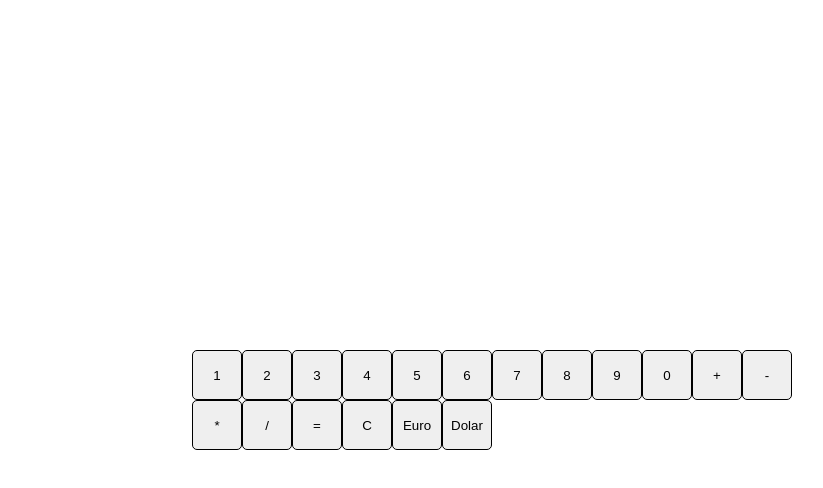
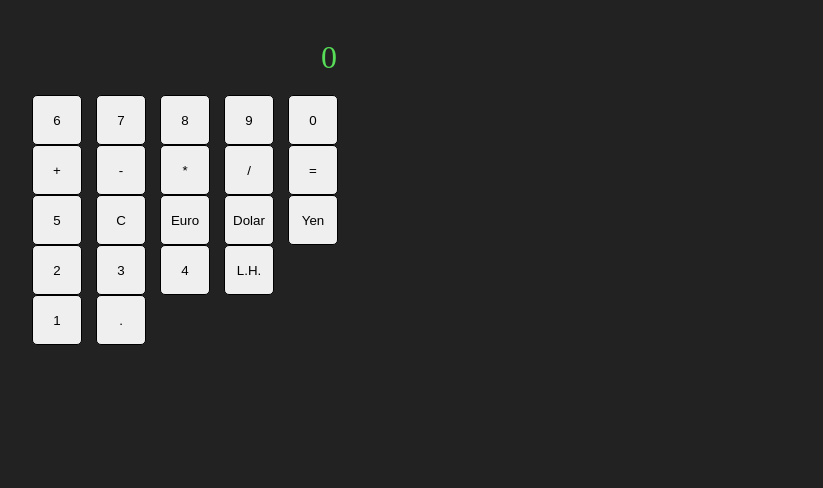
Before and after one commit to BryanJPJ/Calculator, a Vue app: page / in a window 1280 px wide. Shown: the top 488 px of the page, without its empty margins (448-1271 px from the left). Built offline with nearby package versions, Linux system fonts and the light colour scheme.

Commit message:
currency exchange is functional and we start adding styles

```diff
--- a/src/assets/main.css
+++ b/src/assets/main.css
@@ -1,35 +1,47 @@
-@import './base.css';
-
-#app {
-  max-width: 1280px;
-  margin: 0 auto;
-  padding: 2rem;
-
-  font-weight: normal;
+body {
+  background-color: #222222;
+  width: 360px;
+  box-sizing: border-box;
+  padding: 20px;
+  margin: auto;
 }
-
-a,
-.green {
-  text-decoration: none;
-  color: hsla(160, 100%, 37%, 1);
-  transition: 0.4s;
+p {
+  text-align: right;
+  color: rgb(87, 221, 87);
+  font-size: 32px;
+  width: 290px;
+  height: 75px;
+  margin: auto;
+  line-height: 75px;
 }
-
-@media (hover: hover) {
-  a:hover {
-    background-color: hsla(160, 100%, 37%, 0.2);
-  }
+main {
+  display: grid;
+  width: 100%;
+  /* grid-template: repeat(5, 1fr), repeat(5, 1fr); */
+  grid-template-columns: 1fr 1fr 1fr 1fr 1fr;
+  grid-template-rows: 1fr 1fr 1fr 1fr 1fr;
 }
-
-@media (min-width: 1024px) {
-  body {
-    display: flex;
-    place-items: center;
-  }
-
-  #app {
-    display: grid;
-    grid-template-columns: 1fr 1fr;
-    padding: 0 2rem;
-  }
+#oneKey {
+grid-column: 1 / 2;
+grid-row: 5 / 6;
 }
+#dotKey {
+  grid-column: 2 / 3;
+  grid-row: 5 / 6;
+}
+#twoKey {
+  grid-column: 1 / 2;
+  grid-row: 4 / 5;
+}
+#threeKey {
+  grid-column: 2 / 3;
+  grid-row: 4 / 5;
+}
+#fourKey {
+  grid-column: 3 / 4;
+  grid-row: 4 / 5;
+}
+#fiveKey {
+  grid-column: 1 / 2;
+  grid-row: 3 / 4;
+}
--- a/src/components/ButtonsCurrencyConversion.vue
+++ b/src/components/ButtonsCurrencyConversion.vue
@@ -5,6 +5,8 @@ defineEmits(['inFocus', 'addToDisplay'])
 <template>
     <button id="euroCurrency" @click="$emit('addToDisplay', 'Euro')">Euro</button>
     <button id="euroCurrency" @click="$emit('addToDisplay', 'Dolar')">Dolar</button>
+    <button id="euroCurrency" @click="$emit('addToDisplay', 'Yen')">Yen</button>
+    <button id="euroCurrency" @click="$emit('addToDisplay', 'Lempira')">L.H.</button>
 </template>
 
 <style scoped>
--- a/src/components/ButtonsOperationsBasics.vue
+++ b/src/components/ButtonsOperationsBasics.vue
@@ -33,6 +33,7 @@ defineEmits(['inFocus', 'addToDisplay'])
     <button id="heightKey" @click="$emit('addToDisplay', 8)">8</button>
     <button id="nineKey" @click="$emit('addToDisplay', 9)">9</button>
     <button id="zeroKey" @click="$emit('addToDisplay', 0)">0</button>
+    <button id="dotKey" @click="$emit('addToDisplay', '.')">.</button>
     <button id="additionKey" @click="$emit('addToDisplay', '+')">+</button>
     <button id="subtractionKey" @click="$emit('addToDisplay', '-')">-</button>
     <button id="multiplicationKey" @click="$emit('addToDisplay','*')">*</button>
--- a/src/components/Display.vue
+++ b/src/components/Display.vue
@@ -32,14 +32,18 @@ const addToDisplay = function (element) {
         showOnDisplay.value = 0;
         textOnDisplay.value = "";
       } else {
-        let currentCurrencies = textOnDisplay.value.replace(/[0-9]+/g, "");
-        let currentAmount = textOnDisplay.value.replace(/[^0-9]+/g, "");
+        let currentCurrencies = textOnDisplay.value.replace(/[0-9.]+/g, "");
+        let currentAmount = textOnDisplay.value.replace(/[^0-9.]+/g, "");
         let destinyCurrencies = element;
         const mapCurrencies = currencyValue.map(el => el.coin)
         const indexOriginCurrencies = mapCurrencies.indexOf(currentCurrencies)
         const indexDestinyCurrencies = mapCurrencies.indexOf(destinyCurrencies)
         let valueChange = currentAmount*currencyValue[indexDestinyCurrencies].value/currencyValue[indexOriginCurrencies].value;
-        console.log(valueChange);
+        showOnDisplay.value = destinyCurrencies + valueChange;
+        showOnDisplay.value = showOnDisplay.value.toString();
+        textOnDisplay.value = showOnDisplay.value;
+        convertCurrencies = !convertCurrencies;
+        return
       }
     }
   }
@@ -90,8 +94,5 @@ const addToDisplay = function (element) {
 </template>
 
 <style scoped>
-p {
-  color: white;
-  font-size: 32px;
-}
+
 </style>
```
